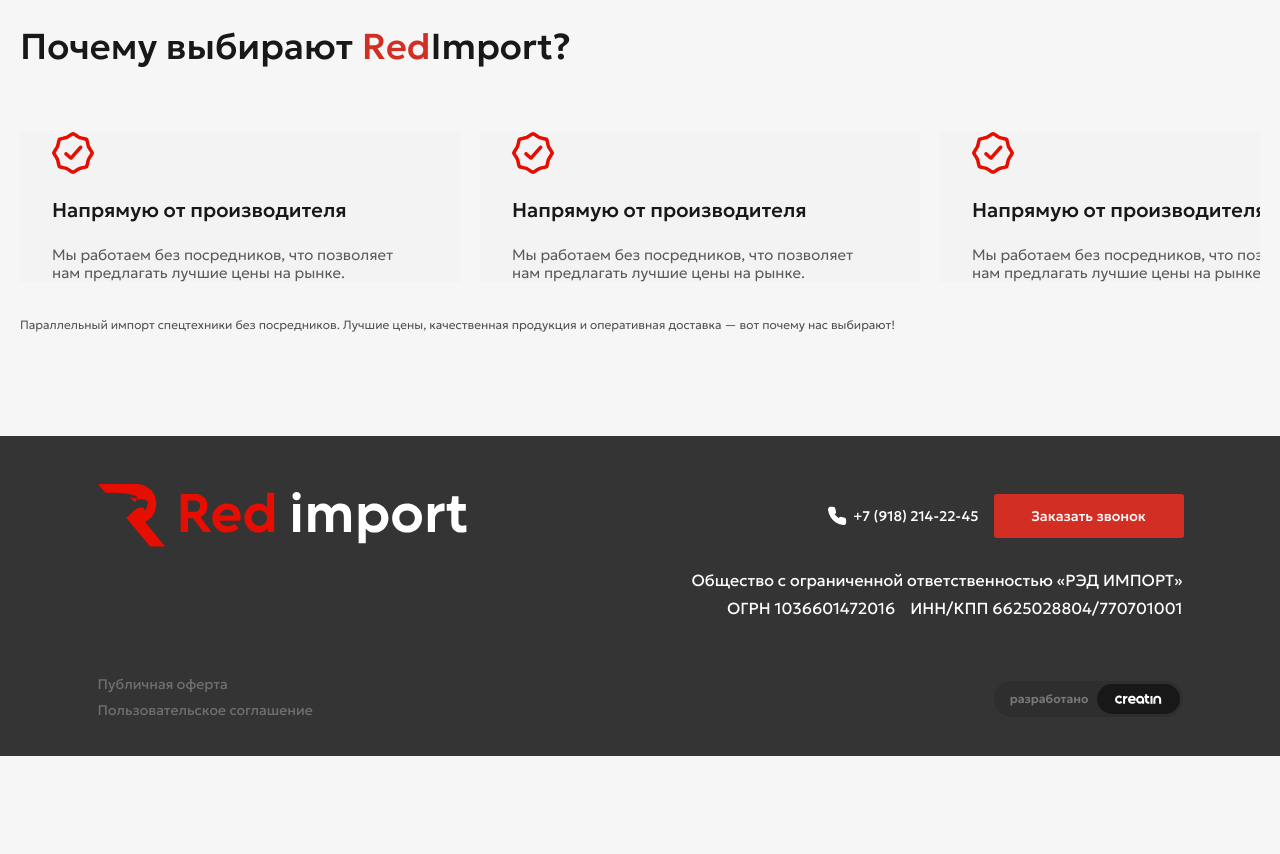
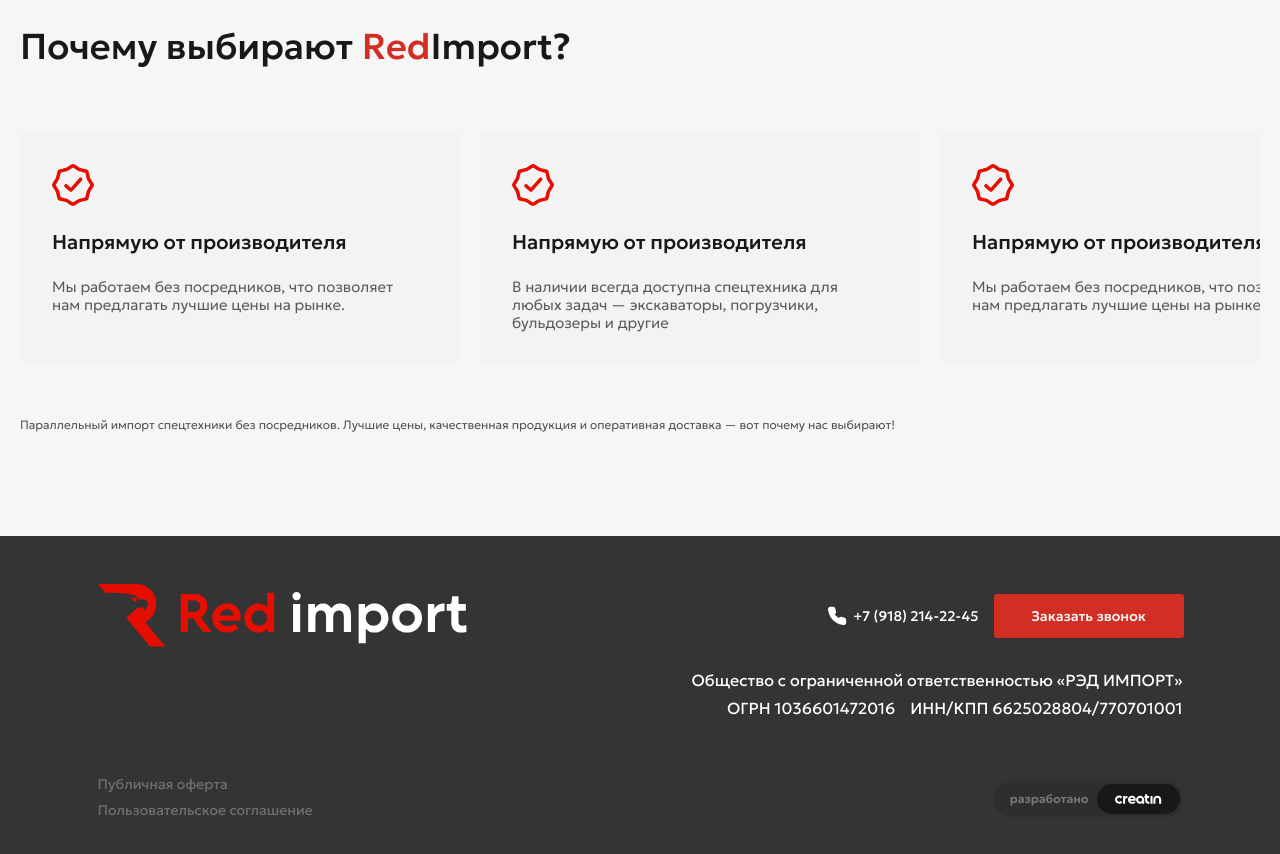
Before and after one commit to Vadim4ick/red-import, a Next.js app: page / in a window 1280 px wide. Shown: the part 1720-2574 px from the top of the page. Before the commit the page ends 2476 px from the top, so only its background shows below. Built offline with nearby package versions, Linux system fonts and the light colour scheme.

Commit message:
adding scroll

```diff
--- a/src/components/Advantages/model/mockData.ts
+++ b/src/components/Advantages/model/mockData.ts
@@ -16,7 +16,7 @@
     id: 2,
     icon: "/img/icon/advantages.svg",
     title: "Напрямую от производителя",
-    desc: "Мы работаем без посредников, что позволяет нам предлагать лучшие цены на рынке.",
+    desc: "В наличии всегда доступна спецтехника для любых задач — экскаваторы, погрузчики, бульдозеры и другие",
   },
   {
     id: 3,
--- a/src/components/Advantages/ui/Advantages.tsx
+++ b/src/components/Advantages/ui/Advantages.tsx
@@ -1,3 +1,5 @@
+"use client";
+
 import { Container } from "@/shared/ui/container";
 import { AdvantagesScrollSlider } from "./AdvantagesScrollSlider";
 
--- a/src/components/Advantages/ui/AdvantagesScrollSlide.tsx
+++ b/src/components/Advantages/ui/AdvantagesScrollSlide.tsx
@@ -2,7 +2,7 @@
 
 const AdvantagesScrollSlide = ({ item }: { item: AdvantagesSlide }) => {
   return (
-    <article className="pt-[32px ] w-[440px] flex-shrink-0 flex-grow-0 bg-[#F3F3F3] pl-[32px] pr-[39px]">
+    <article className="w-[440px] flex-shrink-0 flex-grow-0 bg-[#F3F3F3] pb-[30px] pl-[32px] pr-[39px] pt-[32px]">
       <img src={item.icon} alt="advantages" />
 
       <div className="flex flex-col gap-6 pt-6">
--- a/src/components/Advantages/ui/AdvantagesScrollSlider.tsx
+++ b/src/components/Advantages/ui/AdvantagesScrollSlider.tsx
@@ -1,13 +1,106 @@
+// import { useEffect, useRef, useState } from "react";
+// import { advantagesData } from "../model/mockData";
+// import { AdvantagesScrollSlide } from "./AdvantagesScrollSlide";
+// import { motion, useInView } from "framer-motion";
+
+// const AdvantagesScrollSlider = () => {
+//   const sliderRef = useRef<HTMLDivElement>(null);
+//   const [isScrollLocked, setIsScrollLocked] = useState(true);
+//   const isInView = useInView(sliderRef, {
+//     amount: "all",
+//   });
+
+//   useEffect(() => {
+//     if (isInView && isScrollLocked) {
+//       document.body.style.overflow = "hidden";
+//     } else {
+//       document.body.style.overflow = "auto";
+//     }
+
+//     return () => {
+//       document.body.style.overflow = "auto";
+//     };
+//   }, [isInView, isScrollLocked]);
+
+//   const handleScroll = () => {
+//     if (sliderRef.current) {
+//       const { scrollLeft, scrollWidth, clientWidth } = sliderRef.current;
+
+//       if (scrollLeft + clientWidth >= scrollWidth) {
+//         setIsScrollLocked(false);
+//       }
+//     }
+//   };
+
+//   return (
+//     <motion.div
+//       onScroll={handleScroll}
+//       ref={sliderRef}
+//       className="flex gap-[20px] overflow-x-auto"
+//     >
+//       {advantagesData.map((el) => {
+//         return <AdvantagesScrollSlide key={el.id} item={el} />;
+//       })}
+//     </motion.div>
+//   );
+// };
+
+// export { AdvantagesScrollSlider };
+
+import { useEffect, useRef, useState } from "react";
 import { advantagesData } from "../model/mockData";
 import { AdvantagesScrollSlide } from "./AdvantagesScrollSlide";
+import { motion, useInView } from "framer-motion";
 
 const AdvantagesScrollSlider = () => {
+  const sliderRef = useRef<HTMLDivElement>(null);
+  const [isScrollLocked, setIsScrollLocked] = useState(true);
+  const isInView = useInView(sliderRef, {
+    amount: "all",
+  });
+
+  // Блокировка вертикального скролла и автоматический горизонтальный скролл
+  useEffect(() => {
+    const handleWheel = (e: WheelEvent) => {
+      if (isScrollLocked && sliderRef.current && isInView) {
+        e.preventDefault(); // предотвращаем стандартное поведение
+        sliderRef.current.scrollLeft += e.deltaY; // прокрутка горизонтально при вертикальном скролле
+      }
+    };
+
+    if (isScrollLocked && isInView) {
+      document.body.style.overflow = "hidden";
+      window.addEventListener("wheel", handleWheel);
+    } else {
+      document.body.style.overflow = "auto";
+    }
+
+    return () => {
+      document.body.style.overflow = "auto";
+      window.removeEventListener("wheel", handleWheel);
+    };
+  }, [isInView, isScrollLocked]);
+
+  const handleScroll = () => {
+    if (sliderRef.current) {
+      const { scrollLeft, scrollWidth, clientWidth } = sliderRef.current;
+
+      if (scrollLeft + clientWidth >= scrollWidth) {
+        setIsScrollLocked(false);
+      }
+    }
+  };
+
   return (
-    <div className="flex gap-[20px] overflow-x-auto">
+    <motion.div
+      onScroll={handleScroll}
+      ref={sliderRef}
+      className="custom-scrollbar flex gap-[20px] overflow-x-auto"
+    >
       {advantagesData.map((el) => {
         return <AdvantagesScrollSlide key={el.id} item={el} />;
       })}
-    </div>
+    </motion.div>
   );
 };
 
--- a/src/shared/style/globals.css
+++ b/src/shared/style/globals.css
@@ -48,3 +48,17 @@
 .skew-burger {
   transform: skew(30deg);
 }
+
+.custom-scrollbar {
+  padding-bottom: 20px;
+}
+.custom-scrollbar::-webkit-scrollbar {
+  height: 4px;
+  scrollbar-width: 1px;
+}
+
+.custom-scrollbar::-webkit-scrollbar-thumb {
+  background-color: #a6a6a6;
+  border-radius: 1px;
+  scrollbar-color: #a6a6a6 transparent;
+}
```
